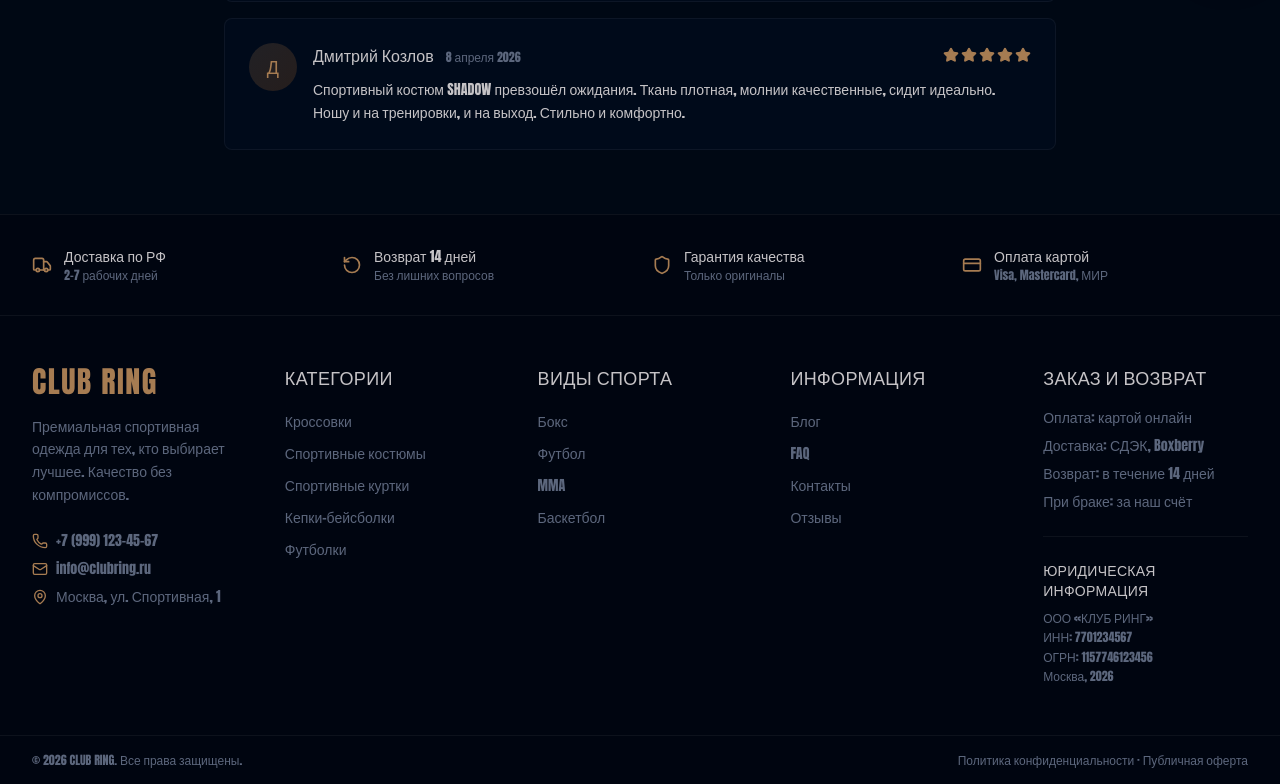
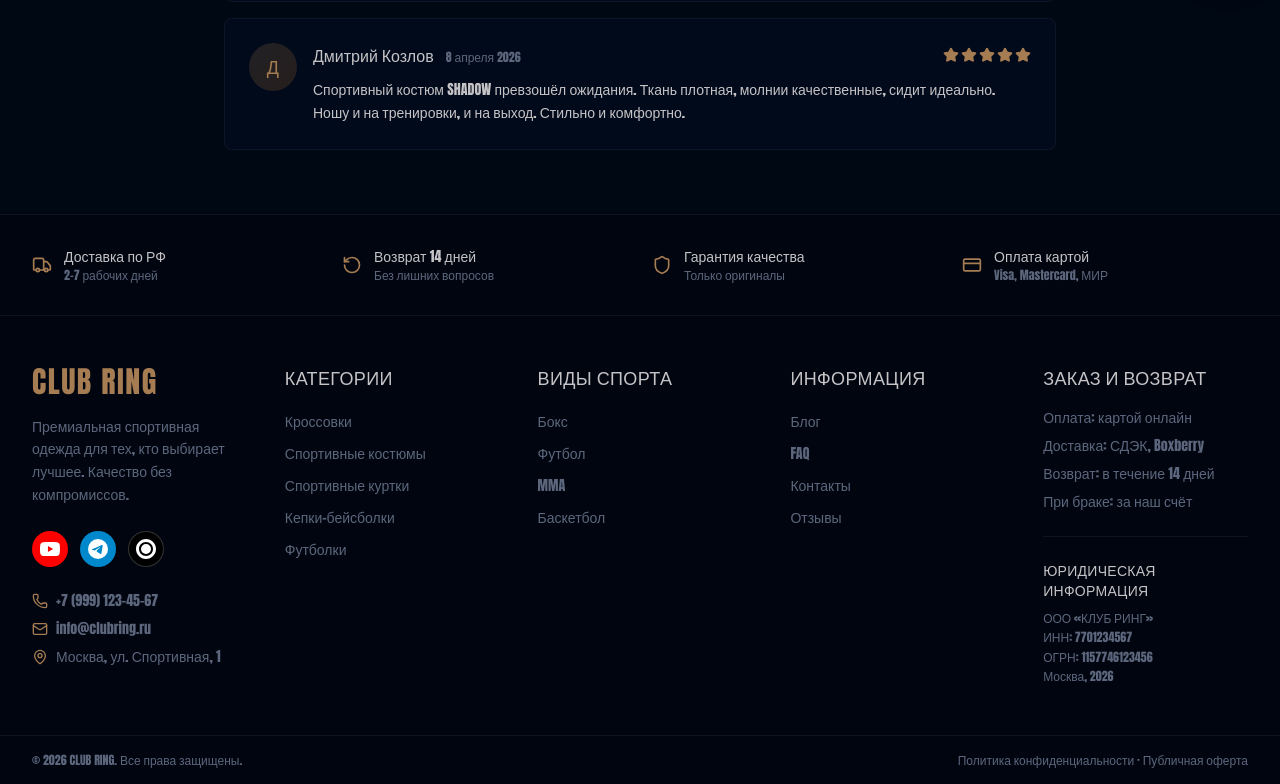
Before and after one commit to ruport998-sudo/club-ring.shop, a React (Vite) app: page /reviews in a window 1280 px wide. Shown: the part 823-1607 px from the top of the page. Built offline with nearby package versions, Linux system fonts and the light colour scheme; the HTML template or start-up script is replaced by a standard one.

Commit message:
Добавление иконок социальных сетей (YouTube, Telegram, Дзен) в Footer

```diff
--- a/src/components/Footer.tsx
+++ b/src/components/Footer.tsx
@@ -73,6 +73,41 @@ export default function Footer() {
             <p className="mt-4 text-sm text-[#5C677D] leading-relaxed">
               Премиальная спортивная одежда для тех, кто выбирает лучшее. Качество без компромиссов.
             </p>
+            <div className="mt-6 flex items-center gap-3">
+              <a
+                href="https://youtube.com/@club-ring?si=H3Lfmgl22SfLaOIC"
+                target="_blank"
+                rel="noopener noreferrer"
+                className="w-9 h-9 bg-[#FF0000] hover:bg-[#CC0000] rounded-full flex items-center justify-center transition-colors"
+                aria-label="YouTube"
+              >
+                <svg className="w-5 h-5 text-white" fill="currentColor" viewBox="0 0 24 24">
+                  <path d="M23.498 6.186a3.016 3.016 0 0 0-2.122-2.136C19.505 3.545 12 3.545 12 3.545s-7.505 0-9.377.505A3.017 3.017 0 0 0 .502 6.186C0 8.07 0 12 0 12s0 3.93.502 5.814a3.016 3.016 0 0 0 2.122 2.136c1.871.505 9.376.505 9.376.505s7.505 0 9.377-.505a3.015 3.015 0 0 0 2.122-2.136C24 15.93 24 12 24 12s0-3.93-.502-5.814zM9.545 15.568V8.432L15.818 12l-6.273 3.568z"/>
+                </svg>
+              </a>
+              <a
+                href="https://t.me/club_ring"
+                target="_blank"
+                rel="noopener noreferrer"
+                className="w-9 h-9 bg-[#0088cc] hover:bg-[#006699] rounded-full flex items-center justify-center transition-colors"
+                aria-label="Telegram"
+              >
+                <svg className="w-5 h-5 text-white" fill="currentColor" viewBox="0 0 24 24">
+                  <path d="M11.944 0A12 12 0 0 0 0 12a12 12 0 0 0 12 12 12 12 0 0 0 12-12A12 12 0 0 0 12 0a12 12 0 0 0-.056 0zm4.962 7.224c.1-.002.321.023.465.14a.506.506 0 0 1 .171.325c.016.093.036.306.02.472-.18 1.898-.962 6.502-1.36 8.627-.168.9-.499 1.201-.82 1.23-.696.065-1.225-.46-1.9-.902-1.056-.693-1.653-1.124-2.678-1.8-1.185-.78-.417-1.21.258-1.91.177-.184 3.247-2.977 3.307-3.23.007-.032.014-.15-.056-.212s-.174-.041-.249-.024c-.106.024-1.793 1.14-5.061 3.345-.48.33-.913.49-1.302.48-.428-.008-1.252-.241-1.865-.44-.752-.245-1.349-.374-1.297-.789.027-.216.325-.437.893-.663 3.498-1.524 5.83-2.529 6.998-3.014 3.332-1.386 4.025-1.627 4.476-1.635z"/>
+                </svg>
+              </a>
+              <a
+                href="https://dzen.ru/club__ring"
+                target="_blank"
+                rel="noopener noreferrer"
+                className="w-9 h-9 bg-[#000000] hover:bg-[#1a1a1a] border border-white/20 rounded-full flex items-center justify-center transition-colors"
+                aria-label="Дзен"
+              >
+                <svg className="w-5 h-5 text-white" fill="currentColor" viewBox="0 0 24 24">
+                  <path d="M12 0C5.373 0 0 5.373 0 12s5.373 12 12 12 12-5.373 12-12S18.627 0 12 0zm0 3.6c4.64 0 8.4 3.76 8.4 8.4s-3.76 8.4-8.4 8.4-8.4-3.76-8.4-8.4 3.76-8.4 8.4-8.4zm0 2.4a6 6 0 1 0 0 12 6 6 0 0 0 0-12z"/>
+                </svg>
+              </a>
+            </div>
             <div className="mt-6 space-y-2">
               <div className="flex items-center gap-2 text-sm text-[#5C677D]">
                 <Phone className="w-4 h-4 text-[#A67C52]" />
```
